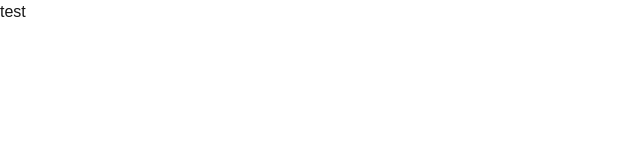
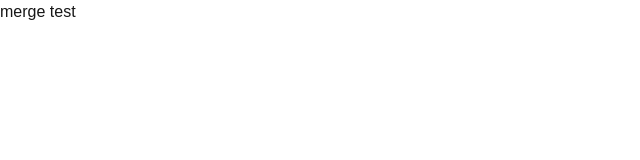
Before and after one commit to chaaenni/2025-AWS-Hackathon-Front, a Next.js app: page / in a window 1280 px wide. Shown: the top 160 px of the page, without its empty margins (0-640 px from the left). Built offline with nearby package versions, Linux system fonts and the light colour scheme.

Commit message:
merge test from jang branch

```diff
--- a/app/page.js
+++ b/app/page.js
@@ -1,7 +1,7 @@
 export default function Home(){
   return(
     <div>
-      test
+      merge test
     </div>
   )
 }
```
